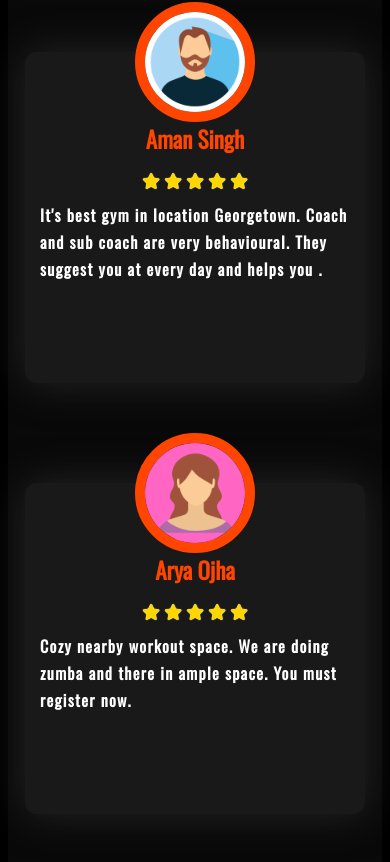
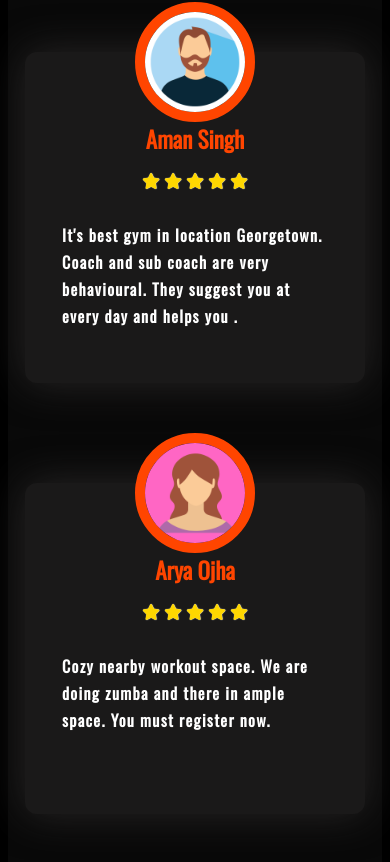
Before and after one commit to ankitsingh2105/GYM-website, a React (Vite) app: page / in a window 390 px wide. Shown: the part 5105-5967 px from the top of the page. Built offline with nearby package versions, Linux system fonts and the light colour scheme.

Commit message:
trying for a new gym here!!

```diff
--- a/src/Components/Home/Home.css
+++ b/src/Components/Home/Home.css
@@ -2,6 +2,18 @@
     --main-color: orangered;
     --main-font: 'Oswald', sans-serif;
 }
+::-webkit-scrollbar {
+    width: 4px;
+  }
+
+  ::-webkit-scrollbar-track {
+    background: gray;
+  }
+
+  ::-webkit-scrollbar-thumb {
+    background-color: var(--main-color);
+  }
+
 
 .Home_main_div {
     display: flex;
--- a/src/Components/Reviews/Reviews.css
+++ b/src/Components/Reviews/Reviews.css
@@ -58,24 +58,24 @@
 
 @media screen and (max-width: 1107px) {
     .review_card{
-        height: 450px;
+        height: 317px;
     }
 }
 @media screen and (max-width: 1016px) {
     .review_card{
-        height: 450px;
         margin: 0px 10px;
     }
     .review{
-        padding: 10px 15px;
+        margin-top: 20px;
+        padding: 10px 37px;
     }
 }
-@media screen and (max-width: 882px) {
+/* @media screen and (max-width: 882px) {
     .review_card{
         height: 470px;
     }
-}
-@media screen and (max-width: 816px) {
+} */
+@media screen and (max-width: 994px) {
     .review_div2{
         flex-direction: column;
         margin-top: 0rem;
```
Also changed, not shown: src/Components/Navbar/newonw.jpg (added).
